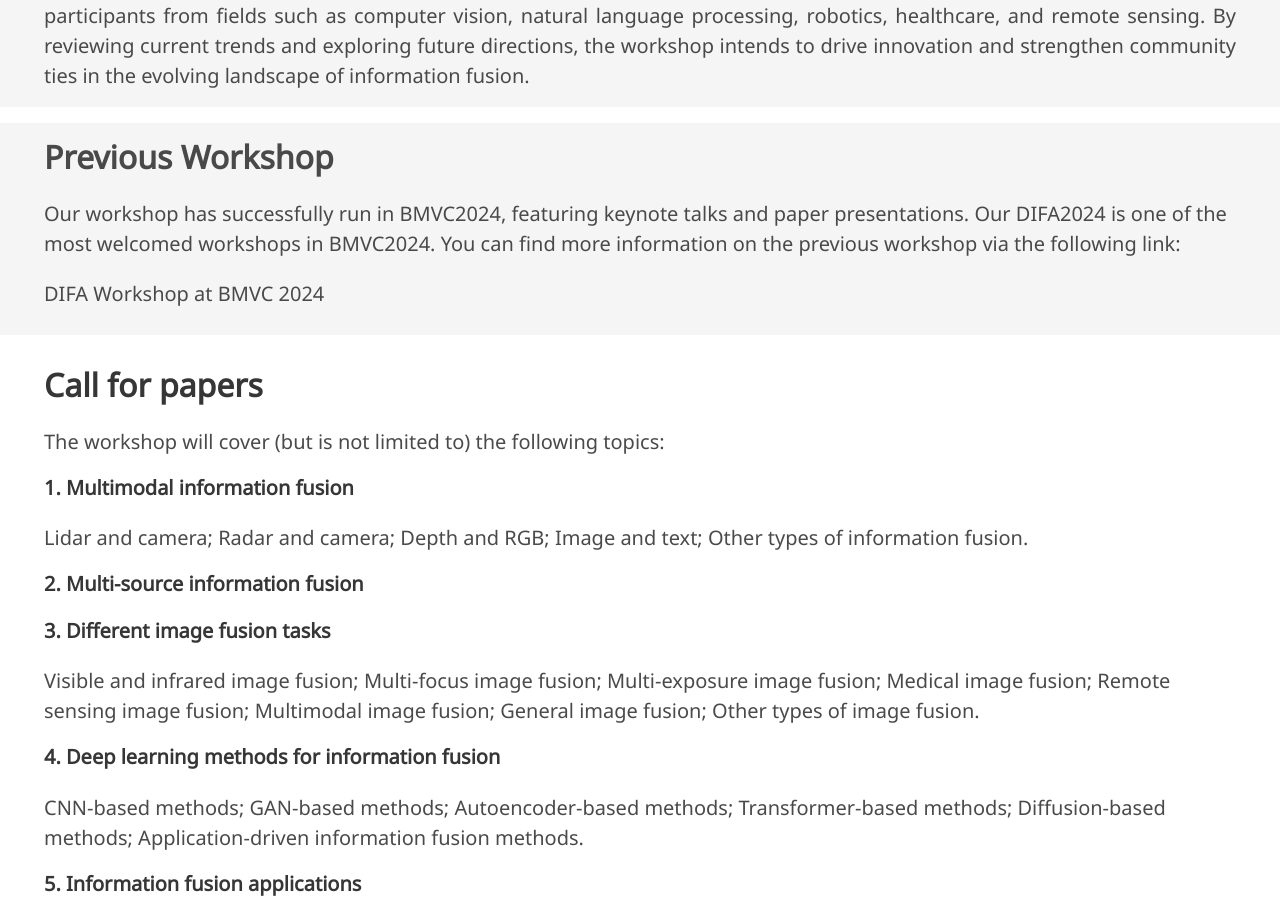
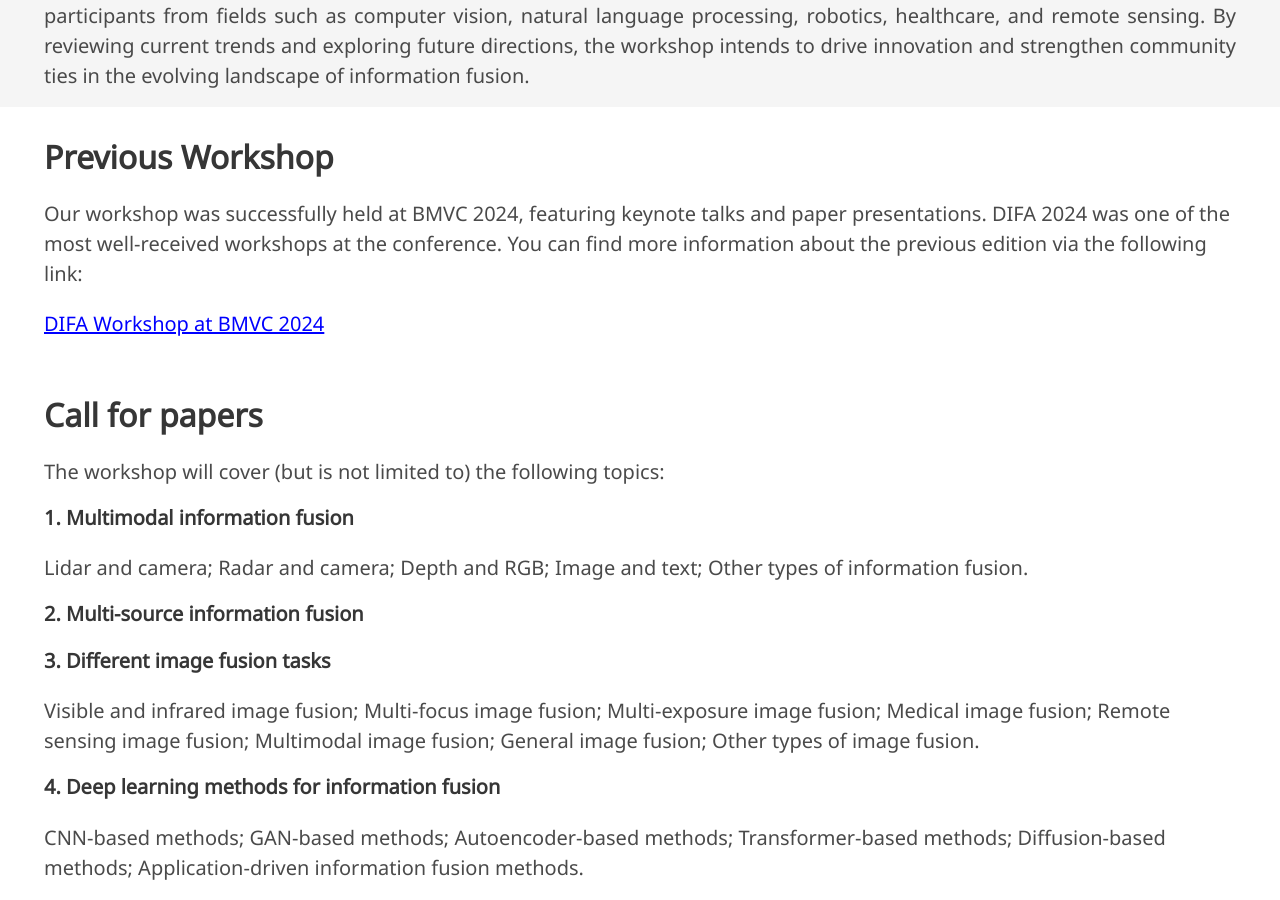
Before and after one commit to difa2025-bmvc/difa2025-bmvc.github.io, a plain HTML site: page index.html in a window 1280 px wide. Shown: the part 830-1730 px from the top of the page. Drawn offline with nearby package versions, Linux system fonts and the light colour scheme; some icons are missing; a web font is replaced by a local one.

Commit message:
add the link to difa2024

```diff
--- a/index.html
+++ b/index.html
@@ -280,20 +280,24 @@
 </section>
 
 <!-- Previous Workshop Section -->
-<section id="previous-workshop" class="section hero is-light">
+<section id="previous-workshop" class="section hero">
   <div class="container is-fullwidth">
     <h2 class="title is-3">Previous Workshop</h2>
     <div class="content has-text-left">
       <p>
-    Our workshop has successfully run in BMVC2024, featuring keynote talks and paper presentations. Our DIFA2024 is one of the most welcomed workshops in BMVC2024. You can find more information on the previous workshop via the following link:
+        Our workshop was successfully held at BMVC 2024, featuring keynote talks and paper presentations. DIFA 2024 was one of the most well-received workshops at the conference. You can find more information about the previous edition via the following link:
       </p>
       <ul>
-        <li><a href="https://difa2024.github.io/" target="_blank">DIFA Workshop at BMVC 2024</a></li>
-        <!-- 如有更多可继续添加 -->
+        <li>
+          <a href="https://difa2024.github.io/" target="_blank" style="color: blue; text-decoration: underline;">
+            DIFA Workshop at BMVC 2024
+          </a>
+        </li>
       </ul>
     </div>
   </div>
 </section>
+
 
 
 <!-- Call for papers -->
```
